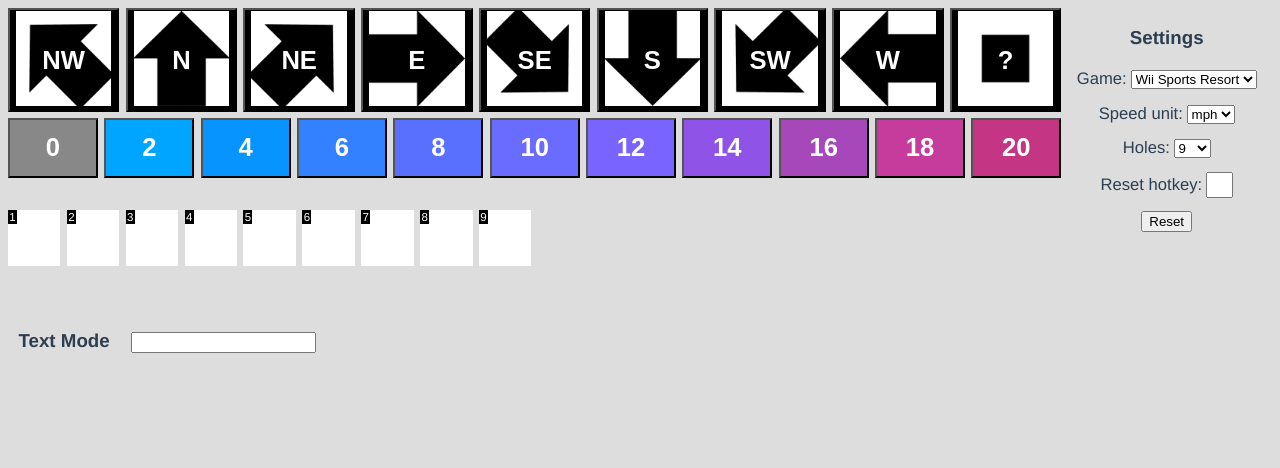
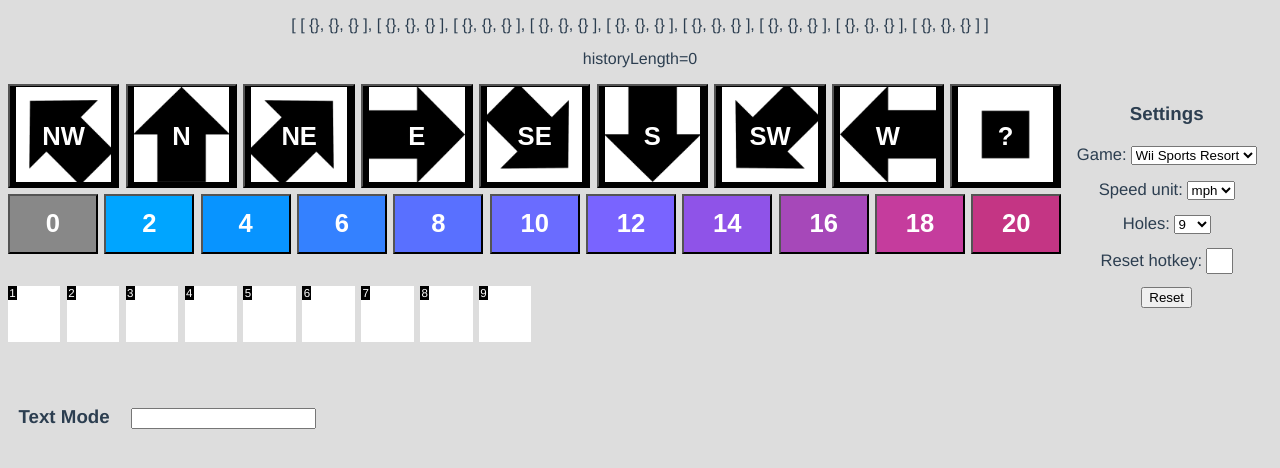
Before and after one commit to purpuropterus/windtracker, a Vue app: page / in a window 1280 px wide. Shown: the top 468 px of the page. Built offline with nearby package versions, Linux system fonts and the light colour scheme.

Commit message:
basic natural/forced 0 support

```diff
--- a/src/App.vue
+++ b/src/App.vue
@@ -1,6 +1,9 @@
 <template>
 
   <div class="app">
+
+    <p>{{ windStore.history }}</p>
+    <p>historyLength={{ windStore.historyLength }}</p>
 
     <div class="parent">
 
--- a/src/components/History.vue
+++ b/src/components/History.vue
@@ -17,7 +17,7 @@
         :key="item.id"
       >
 
-        <div class="history-item-image" @click="Object.keys(item[0]).length ? historyEditorStore.handleHistoryClick(index) : null" :style="{backgroundColor: Object.keys(item[0]).length!=0?item[1].color:'white'}">
+        <div class="history-item-image" @click="Object.keys(item[0]).length ? historyEditorStore.handleHistoryClick(index) : null" :style="{backgroundColor: Object.keys(item[0]).length!=0?(item[1].color?item[1].color:'black'):'white'}">
           <div class="bg-div">
 
           </div>
@@ -25,7 +25,8 @@
           <div class="index-container">
             <p class="history-item-index">{{ index + 1 }}</p>
           </div>
-          <p class="history-item-id">{{ item[1][settingsStore.speedUnit] }}{{ item[0]["id"] }}</p>
+          <p v-if="item[2].text" class="history-item-id">{{ item[2].text }}</p>
+          <p v-else class="history-item-id">{{ item[1][settingsStore.speedUnit] }}{{ item[0]["id"] }}</p>
         </div>
       </div>
     </div>
--- a/src/components/TextMode.vue
+++ b/src/components/TextMode.vue
@@ -73,7 +73,8 @@ const parseWindString = (str) => {
 
     error.value = ""
 
-    return [ directionObject, speedObject ];
+    console.log([ directionObject, speedObject ])
+    return [ directionObject, speedObject, {} ];
 
 }
 
--- a/src/stores/windStore.js
+++ b/src/stores/windStore.js
@@ -53,14 +53,17 @@ export const useWindStore = defineStore("wind", {
             usedDirections: [],
             usedSpeeds: [],
 
-            currentPair: [ {}, {} ],
+            currentPair: [ {}, {}, {} ],
             history: [ ],
+
+            afterZeroDirection: null,
 
         }
     },
     getters: {
         historyLength () {
-            return this.history.filter(item => !item.every(obj => Object.keys(obj).length === 0)).length
+            //return amount of items in history where item[1] is not empty
+            return this.history.filter(item => item[1].m_s !== undefined).length
         },
         wsrSpeeds () {
             return this.wind.speeds.filter(speed => !speed.ogOnly)
@@ -102,17 +105,22 @@ export const useWindStore = defineStore("wind", {
             //push it to history
             this.history[this.historyLength] = pair
 
+            if (this.afterZeroDirection) {
+                this.ogAfterZeroWindProcedure()
+            }
+
             //push direction to used directions
             if (!(pair[1].m_s == 0) || !(settingsStore.game == "og")) {
                 this.usedDirections.push(pair[0]);
+            } else {
+                this.ogZeroWindProcedure()
             }
             this.usedSpeeds.push(pair[1]);
 
+            //clear it
+            this.currentPair = [ {}, {}, {} ]
 
-            //clear it
-            this.currentPair = [ {}, {} ]
-
-            if (this.usedDirections.length == 8) {
+            if (this.usedDirections.length == 8 && settingsStore.game == "wsr") {
 
                 //autofilling unknown directions//
 
@@ -143,10 +151,43 @@ export const useWindStore = defineStore("wind", {
                 this.usedSpeeds = []
             }
         },
+        ogZeroWindProcedure () {
+            let zeroDirection = this.history[this.historyLength-1][0]
+
+            if (zeroDirection.id == "?") {
+                return
+            }
+
+            if (this.historyLength == 8) {
+                this.history[8][0] = zeroDirection
+                return
+            }
+
+            this.history[this.historyLength][0] = zeroDirection
+            this.history[this.historyLength][2].text = `${zeroDirection.id}: 9/16`
+
+            this.history[8][0] = zeroDirection
+            this.history[8][2].text = `${zeroDirection.id}: 7/16`
+
+            this.afterZeroDirection = zeroDirection;
+        },
+        ogAfterZeroWindProcedure () {
+            console.log('hi')
+
+            let afterZeroDirection = this.afterZeroDirection
+
+            this.history[8][2] = {}
+
+            if (this.currentPair[0] == afterZeroDirection) {
+                this.history[8][0] = {}
+            }
+
+            this.afterZeroDirection = null
+        },
         reset () {
             this.usedDirections = []
             this.usedSpeeds = []
-            this.currentPair = [ {}, {} ]
+            this.currentPair = [ {}, {}, {} ]
             this.history = this.createEmptyHistory()
 
         },
@@ -156,7 +197,7 @@ export const useWindStore = defineStore("wind", {
             let history = []
 
             for (let i = 0; i < settingsStore.holes ; i++) {
-                history.push([{}, {}])
+                history.push([{}, {}, {}])
             }
 
             return history
```
